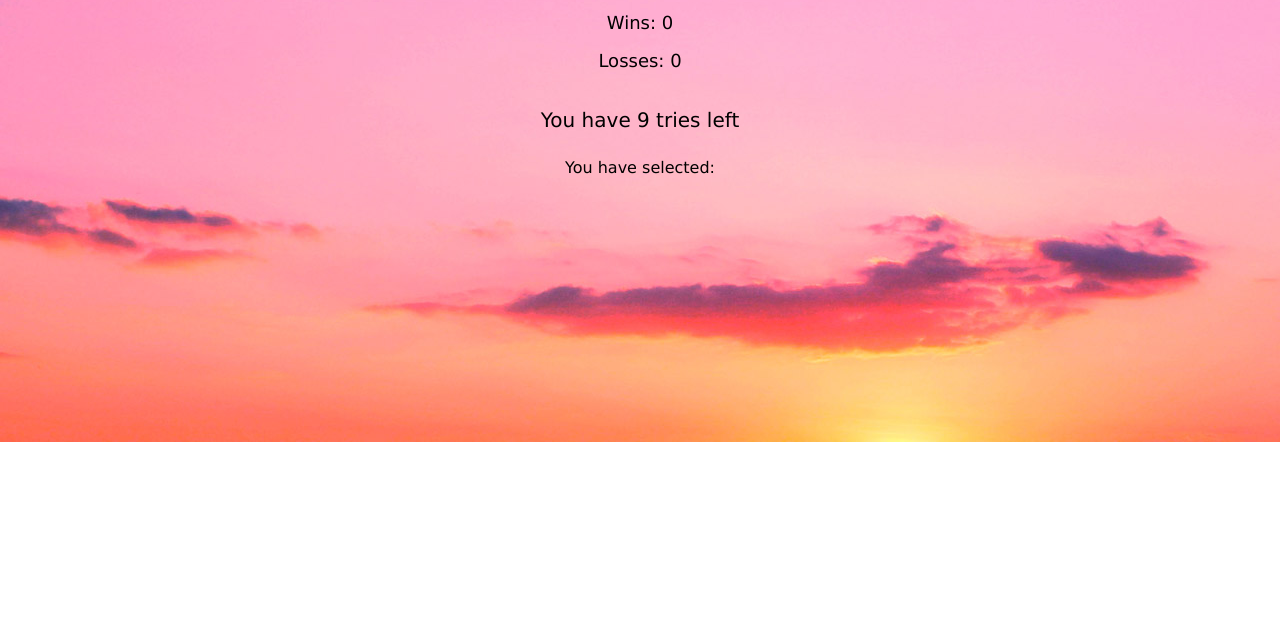
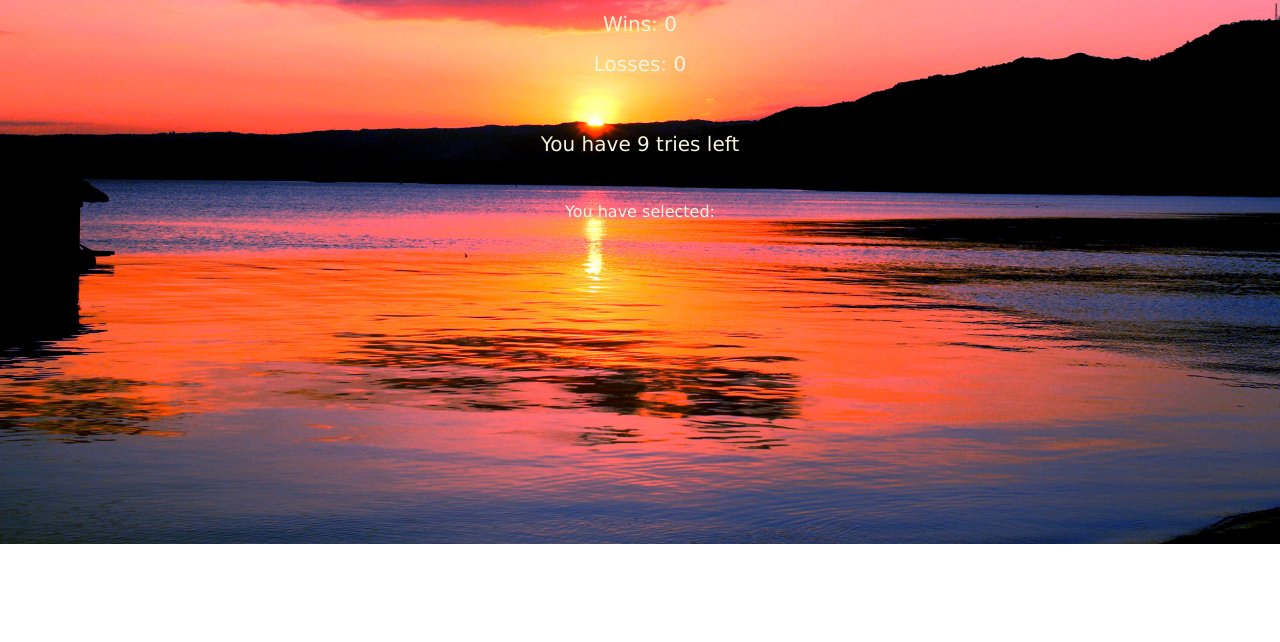
Before and after one commit to jjeskovs/Psychic-Game, a plain HTML site: page index.html in a window 1280 px wide. Shown: the part 158-800 px from the top of the page. Drawn offline with Linux system fonts and the light colour scheme.

Commit message:
changed style

```diff
--- a/assets/css/style.css
+++ b/assets/css/style.css
@@ -1,10 +1,16 @@
 * {
     box-sizing: border-box;
+    color: beige;
+}
+body {
+    background-image: url("../images/background.jpeg");
+    background-repeat: no-repeat;
+    background-position: center;
+    background-size: cover;
+    height: 550px;
+    font-family: Verdana, Geneva, Tahoma, sans-serif;
 
 }
-/* * {
-    background-image: url("../images/background.jpeg")
-} */
 .wrapper {
     height: 600px;
     margin-top: 0px;
@@ -12,8 +18,7 @@
     padding: 20px;
     text-align: center;
     padding: 0px;
-    font-family: Verdana, Geneva, Tahoma, sans-serif;
-    background-image: url("../images/background.jpeg")
+
 
 }
 h1 {
@@ -30,18 +35,18 @@ h2 {
 
 #wins   {
     margin-bottom: 10px;
-    font-size: 18px;
+    font-size: 20px;
 }
 
 #losses {
     margin-bottom: 20px;
     padding: 10px;
-    font-size: 18px;
+    font-size: 20px;
 
 }
 #tries {
     margin-bottom: 20px;
-    padding: 10px;
+    padding: 30px;
     font-size: 20px;
 }
 #selection {
```
